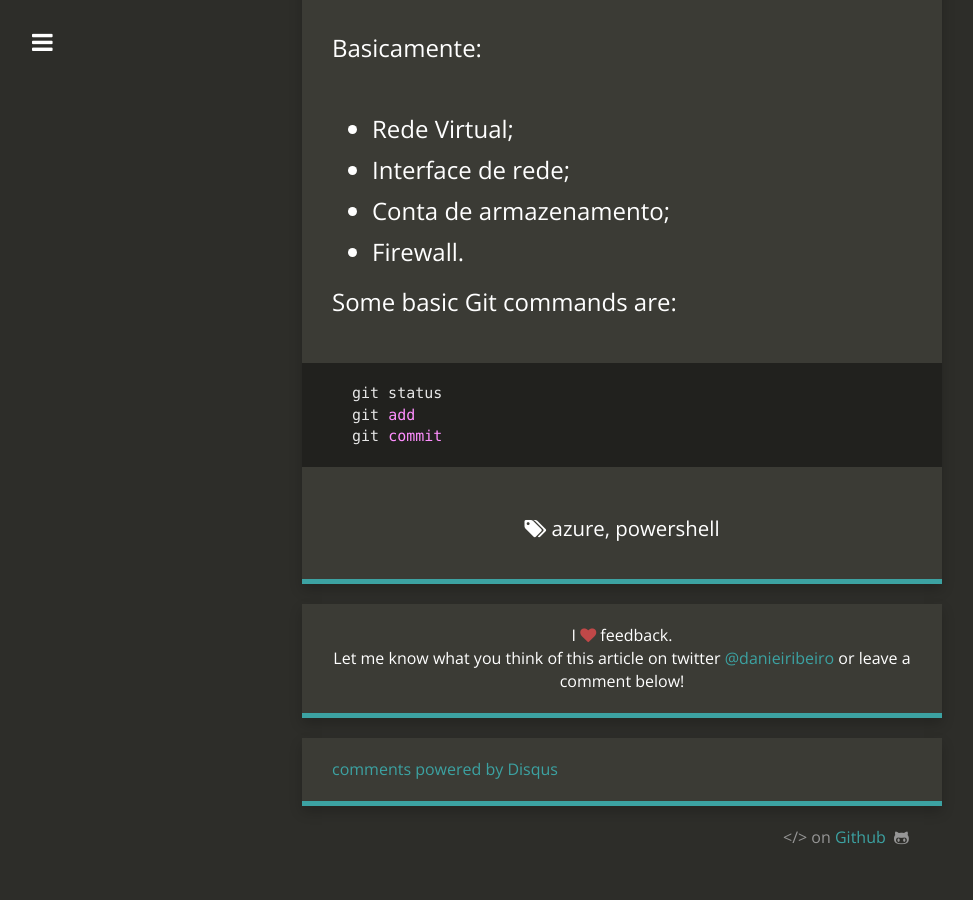
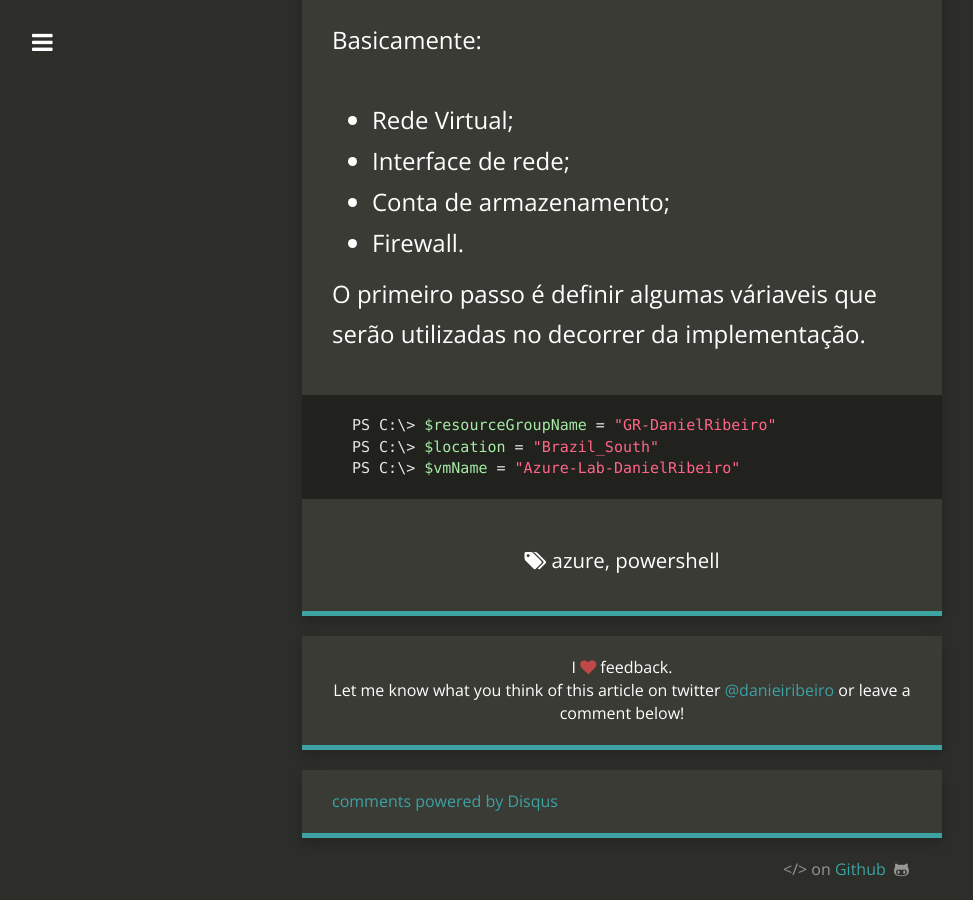
Before and after one commit to daribei/xdanielribeiro.github.io, a Jekyll site: the page built from _posts/2017-12-13-azure-powershell.md, in a window 1280 px wide and 900 px high, scrolled down 1413 px. Shown: the whole window, without its empty margins (18-991 px from the left). Built offline with Jekyll 4.4.1, drawn with Linux system fonts in a browser that asks for light colours; nearby versions of some CDN libraries; comment, search, counter and statistics services are not loaded; before the commit the page ends 2281 px from its top, so only the background shows below that.

Commit message:
Update 2017-12-13-azure-powershell.md

````diff
--- a/_posts/2017-12-13-azure-powershell.md
+++ b/_posts/2017-12-13-azure-powershell.md
@@ -21,7 +21,7 @@ Eu particularmente prefiro o PowerShell.
 
 O objetivo desse artigo é provisionar um ambiente no Azure através do PowerShell.
 
-## Mãos a Obra
+### Mãos a Obra
 
 Antes de mais nada, é necessário [instalar](https://docs.microsoft.com/pt-br/powershell/azure/install-azurerm-ps?view=azurermps-5.0.0 "instalar") o módulo do Azure PowerShell na sua máquina, ou se preferir, é possível utilizar o seu navegador com o Azure [CloudShell](https://docs.microsoft.com/pt-br/azure/cloud-shell/overview "CloudShell").
 
@@ -33,9 +33,10 @@ Basicamente:
 - Conta de armazenamento;
 - Firewall.
 
-Some basic Git commands are:
+O primeiro passo é definir algumas váriaveis que serão utilizadas no decorrer da implementação.
+
 ```
-git status
-git add
-git commit
+PS C:\> $resourceGroupName = "GR-DanielRibeiro"
+PS C:\> $location = "Brazil_South"
+PS C:\> $vmName = "Azure-Lab-DanielRibeiro"
 ```
````
